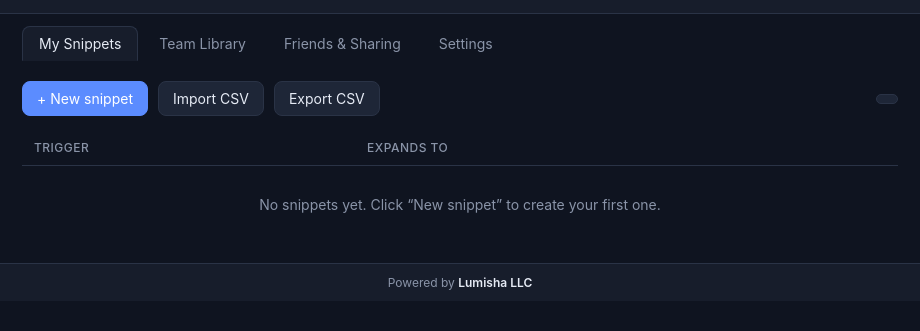
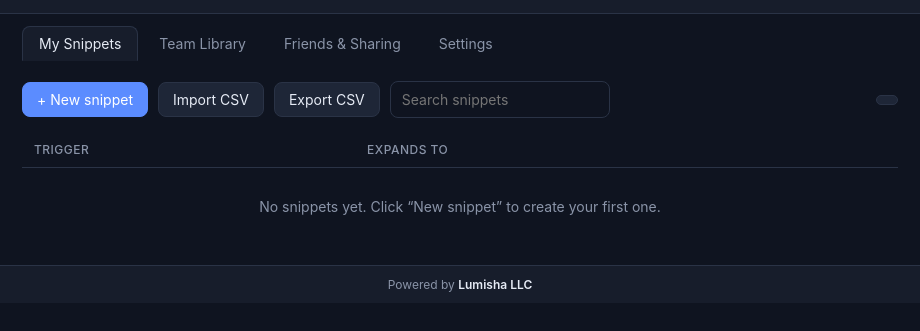
Before and after one commit to smsaree3-svg/trexpanda, an Electron app: page src/renderer/index.html in a window 920 px wide. Shown: the part 57-388 px from the top of the page. Drawn offline with Linux system fonts and the light colour scheme; no server answers.

Commit message:
Add search input for snippets in index.html

```diff
--- a/src/renderer/index.html
+++ b/src/renderer/index.html
@@ -157,6 +157,7 @@
       <button class="primary" id="btn-add">+ New snippet</button>
       <button id="btn-import">Import CSV</button>
       <button id="btn-export">Export CSV</button>
+      <input type="text" id="snip-search" placeholder="Search snippets" autocomplete="off" style="width:220px;margin:0" />
       <input type="file" id="import-input" accept=".csv,text/csv" style="display:none" />
       <span id="import-status" class="pill" style="display:none"></span>
       <span class="spacer"></span>
```
